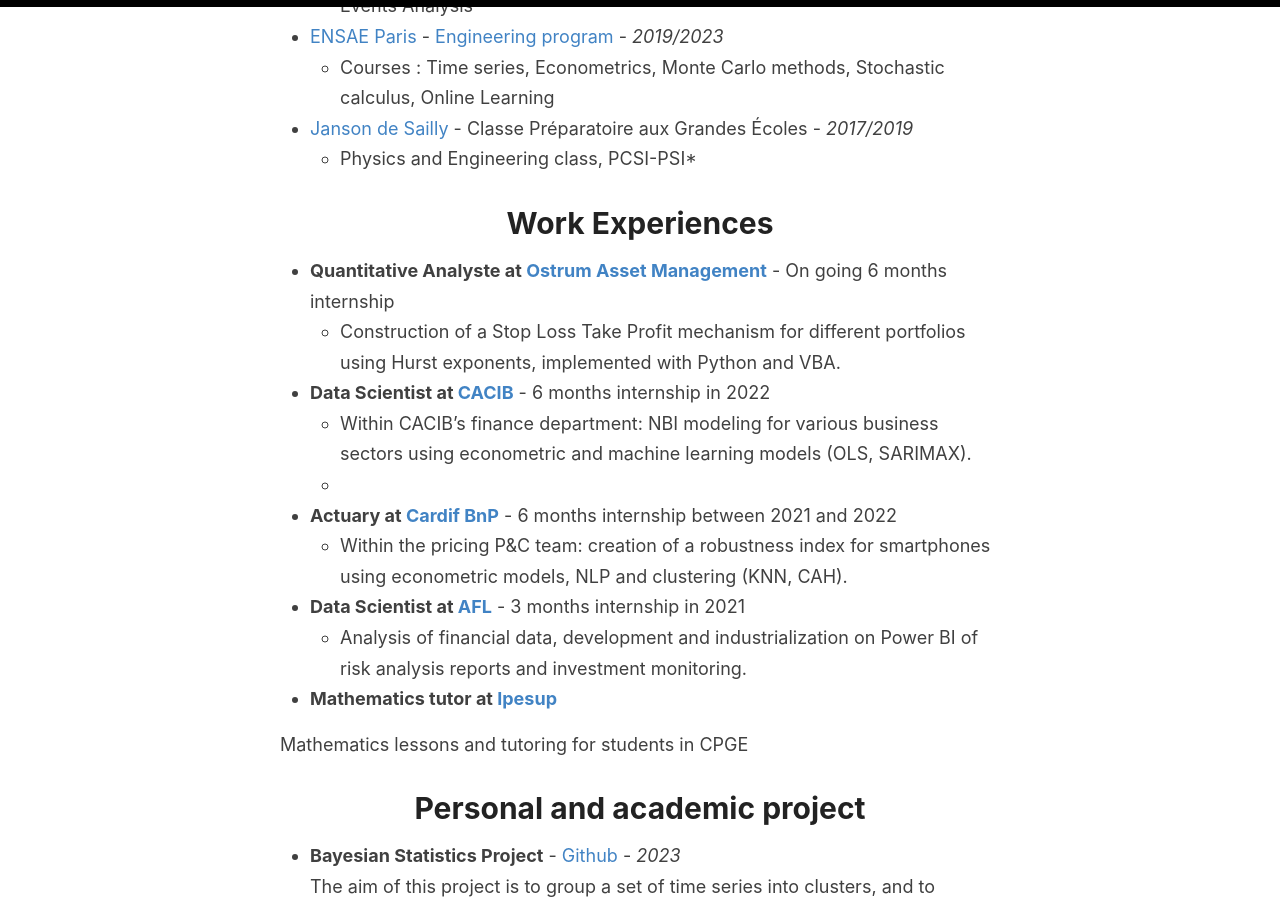
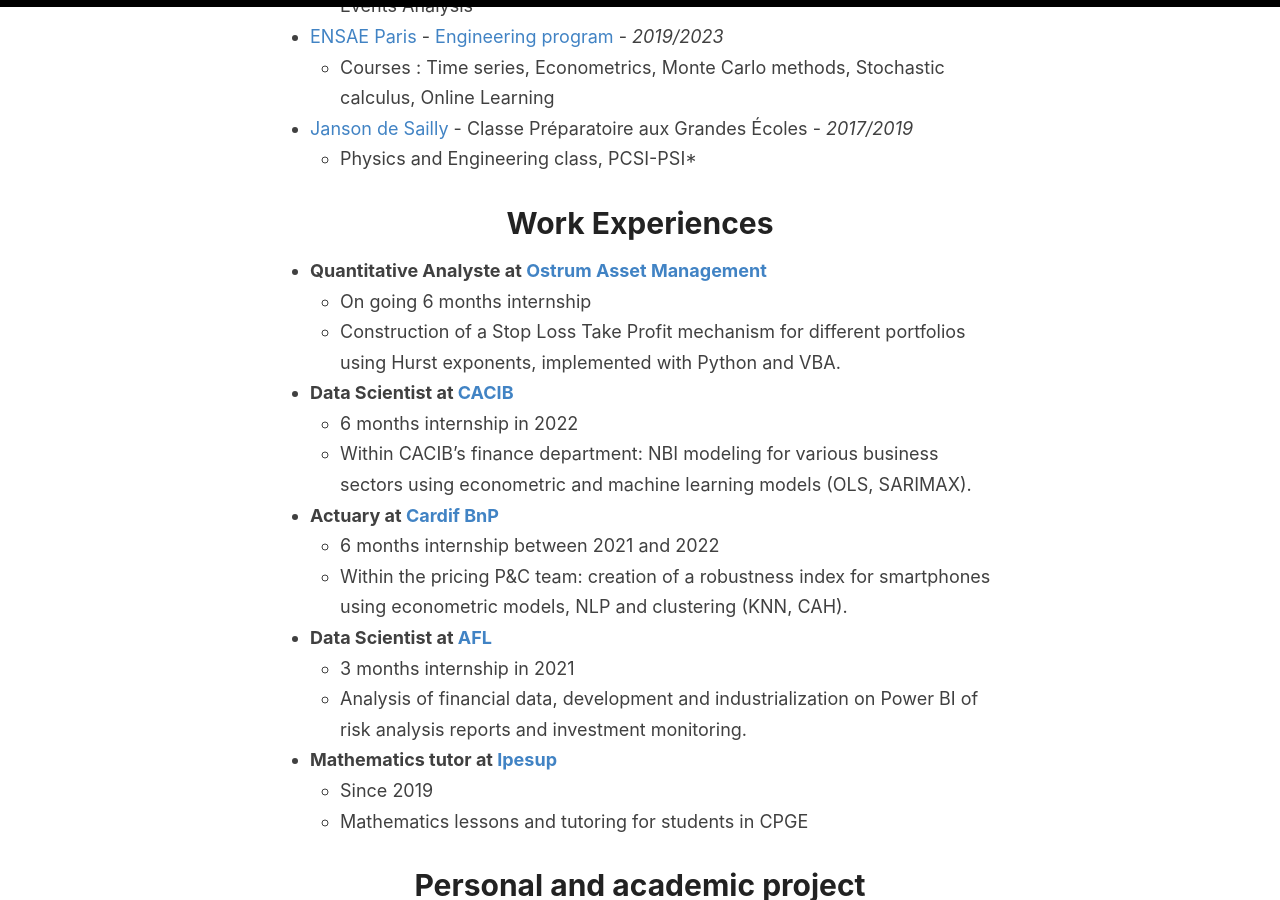
Before and after one commit to Zaltarba/blog, a Jekyll site: the page built from _pages/about_me.md, in a window 1280 px wide and 900 px high, scrolled down 488 px. Built offline with Jekyll 4.4.1, drawn with Linux system fonts in a browser that asks for light colours.

Commit message:
Update about_me.md

```diff
--- a/_pages/about_me.md
+++ b/_pages/about_me.md
@@ -19,21 +19,23 @@
 
 # Work Experiences
 
-- **Quantitative Analyste at [Ostrum Asset Management](https://www.ostrum.com/fr/ostrum-en-bref)**  - On going 6 months internship
+- **Quantitative Analyste at [Ostrum Asset Management](https://www.ostrum.com/fr/ostrum-en-bref)**
+  - On going 6 months internship
   - Construction of a Stop Loss Take Profit mechanism for different portfolios using Hurst exponents, implemented with Python and VBA.
 
-- **Data Scientist at [CACIB](https://www.ca-cib.fr/nous-connaitre)** - 6 months internship in 2022
+- **Data Scientist at [CACIB](https://www.ca-cib.fr/nous-connaitre)**
+  - 6 months internship in 2022
   - Within CACIB's finance department: NBI modeling for various business sectors using econometric and machine learning models (OLS, SARIMAX).
-  -
-- **Actuary at [Cardif BnP](https://www.cardif.fr/partenaires/qui-sommes-nous)** - 6 months internship between 2021 and 2022
+- **Actuary at [Cardif BnP](https://www.cardif.fr/partenaires/qui-sommes-nous)**
+  - 6 months internship between 2021 and 2022
   - Within the pricing P&C team: creation of a robustness index for smartphones using econometric models, NLP and clustering (KNN, CAH).
-
-- **Data Scientist at [AFL](https://www.agence-france-locale.fr/a-propos-de-lafl/)** - 3 months internship in 2021
+- **Data Scientist at [AFL](https://www.agence-france-locale.fr/a-propos-de-lafl/)**
+  - 3 months internship in 2021
   - Analysis of financial data, development and industrialization on Power BI of risk analysis reports and investment monitoring.
 
 - **Mathematics tutor at [Ipesup](https://www.ipesup.fr)**
-
-Mathematics lessons and tutoring for students in CPGE
+  - Since 2019
+  - Mathematics lessons and tutoring for students in CPGE
 
 # Personal and academic project
 
```
